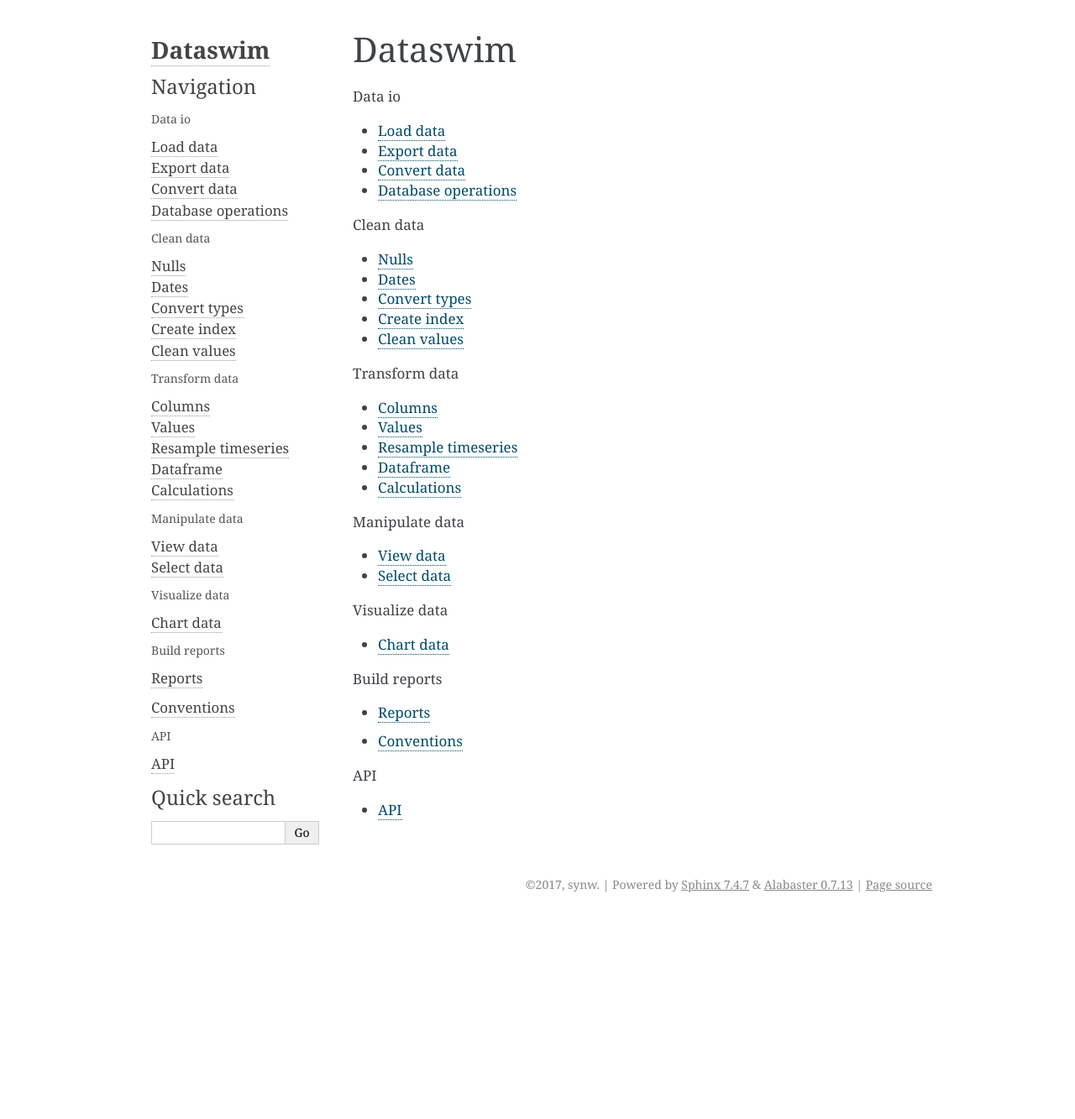
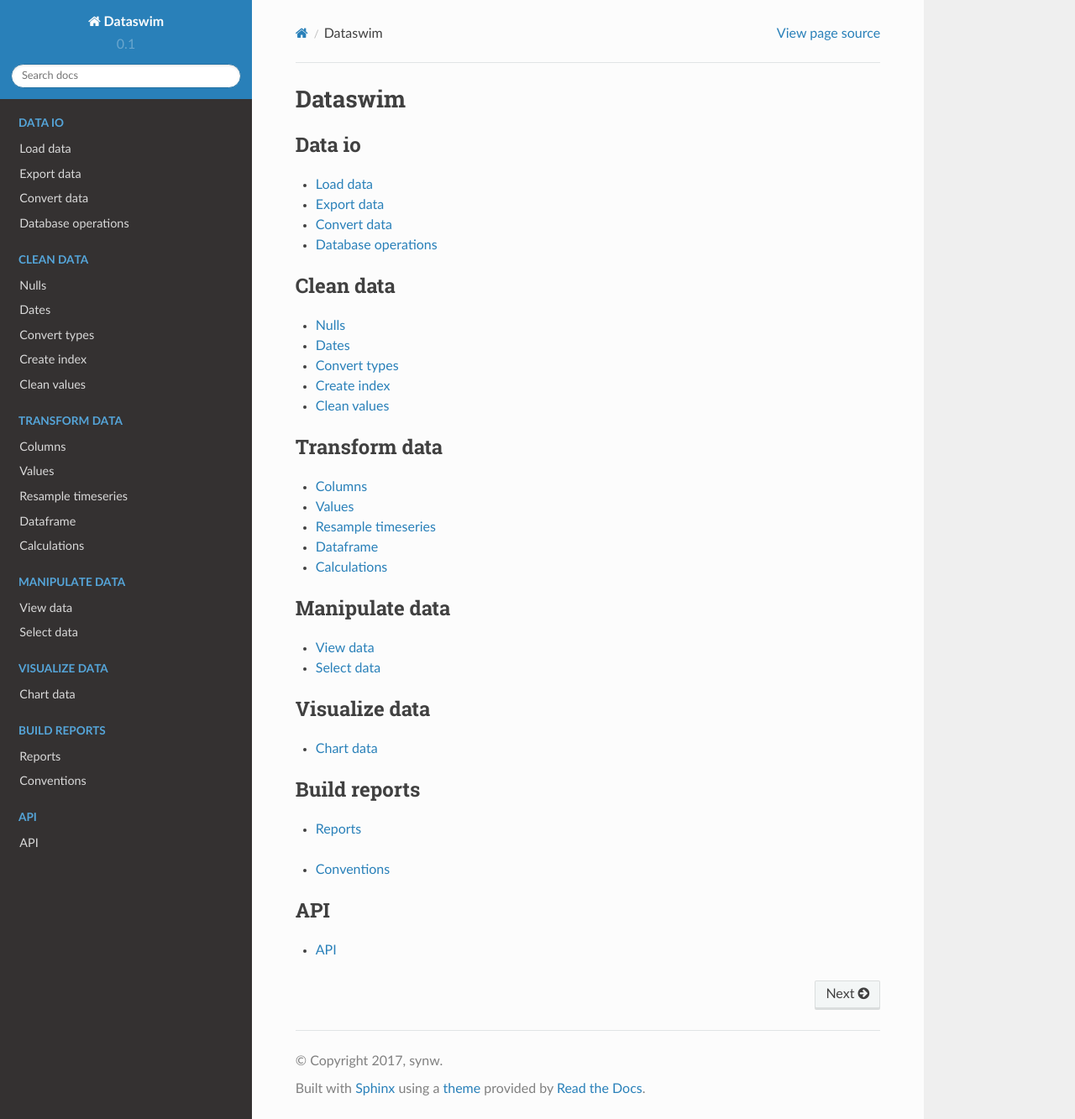
Before and after one commit to synw/dataswim, a Sphinx documentation site: the page built from docs/index.rst, in a window 1280 px wide and 1333 px high. Shown: the whole window at 84% size. Built offline with Sphinx 7.4.7 and the Read the Docs theme 2.0.0, drawn with Linux system fonts in a browser that asks for light colours.

Commit message:
Fix docs conf

```diff
--- a/docs/conf.py
+++ b/docs/conf.py
@@ -87,9 +87,9 @@
 # a list of builtin themes.
 #
 
-#html_theme = "sphinx_rtd_theme"
+html_theme = "sphinx_rtd_theme"
 
-#html_theme_path = [sphinx_rtd_theme.get_html_theme_path()]
+html_theme_path = [sphinx_rtd_theme.get_html_theme_path()]
 
 
 source_parsers = {
```
